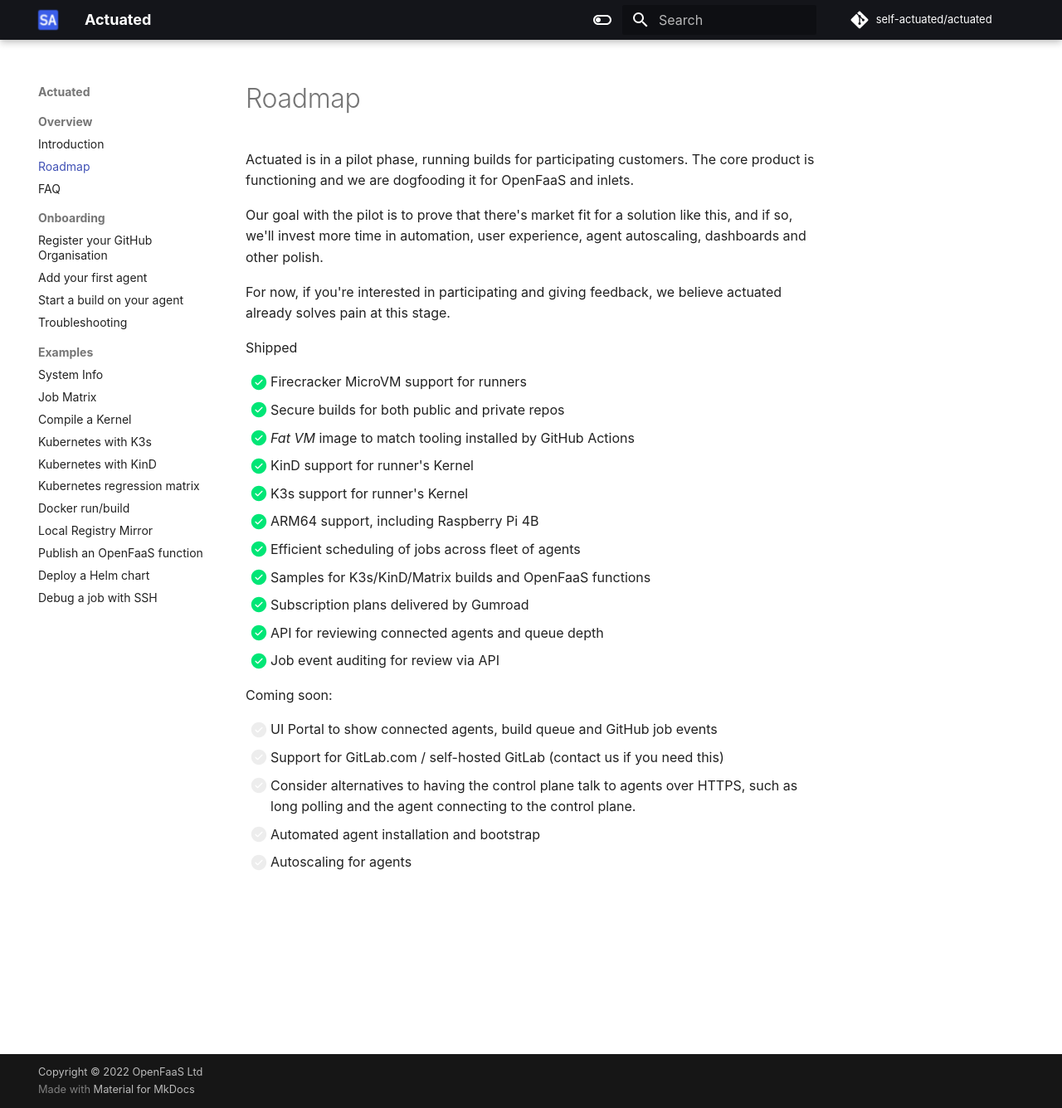
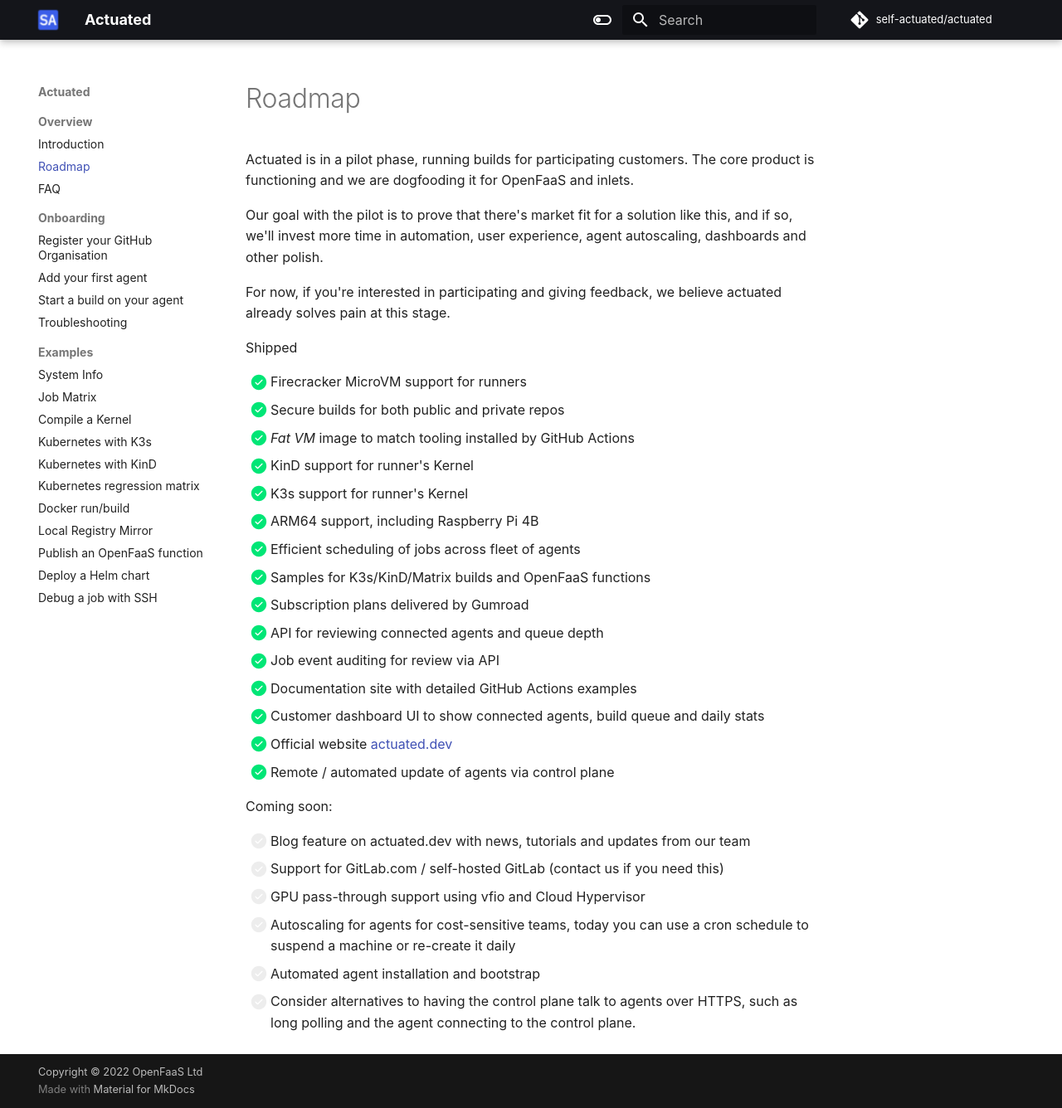
Before and after one commit to welteki/docs.actuated.dev, an MkDocs documentation site: the page built from docs/roadmap.md, in a window 1280 px wide and 1336 px high. Shown: the whole window at 83% size. Built offline with MkDocs 1.6.1 and Material for MkDocs 9.7.7, drawn with Linux system fonts in a browser that asks for light colours; some web fonts are replaced.

Commit message:
Update roadmap
Signed-off-by: Alex Ellis (OpenFaaS Ltd) <alexellis2@gmail.com>

```diff
--- a/docs/roadmap.md
+++ b/docs/roadmap.md
@@ -19,11 +19,16 @@
 * [x] Subscription plans delivered by Gumroad
 * [x] API for reviewing connected agents and queue depth
 * [x] Job event auditing for review via API
+* [x] Documentation site with detailed GitHub Actions examples
+* [x] Customer dashboard UI to show connected agents, build queue and daily stats
+* [x] Official website [actuated.dev](https://actuated.dev)
+* [x] Remote / automated update of agents via control plane
 
 Coming soon:
 
-* [ ] UI Portal to show connected agents, build queue and GitHub job events
+* [ ] Blog feature on actuated.dev with news, tutorials and updates from our team
 * [ ] Support for GitLab.com / self-hosted GitLab (contact us if you need this)
+* [ ] GPU pass-through support using vfio and Cloud Hypervisor
+* [ ] Autoscaling for agents for cost-sensitive teams, today you can use a cron schedule to suspend a machine or re-create it daily
+* [ ] Automated agent installation and bootstrap
 * [ ] Consider alternatives to having the control plane talk to agents over HTTPS, such as long polling and the agent connecting to the control plane.
-* [ ] Automated agent installation and bootstrap
-* [ ] Autoscaling for agents
```
